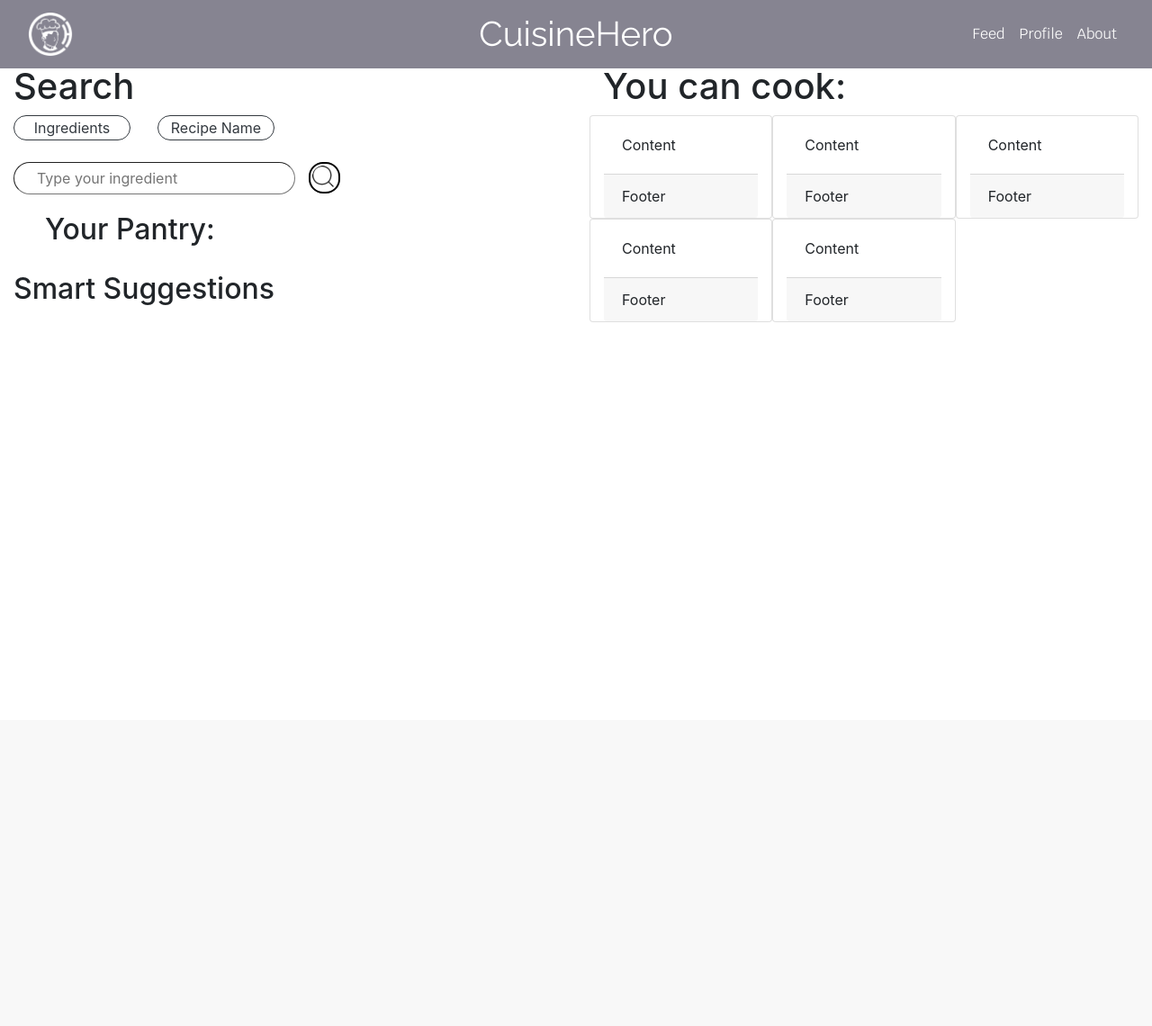
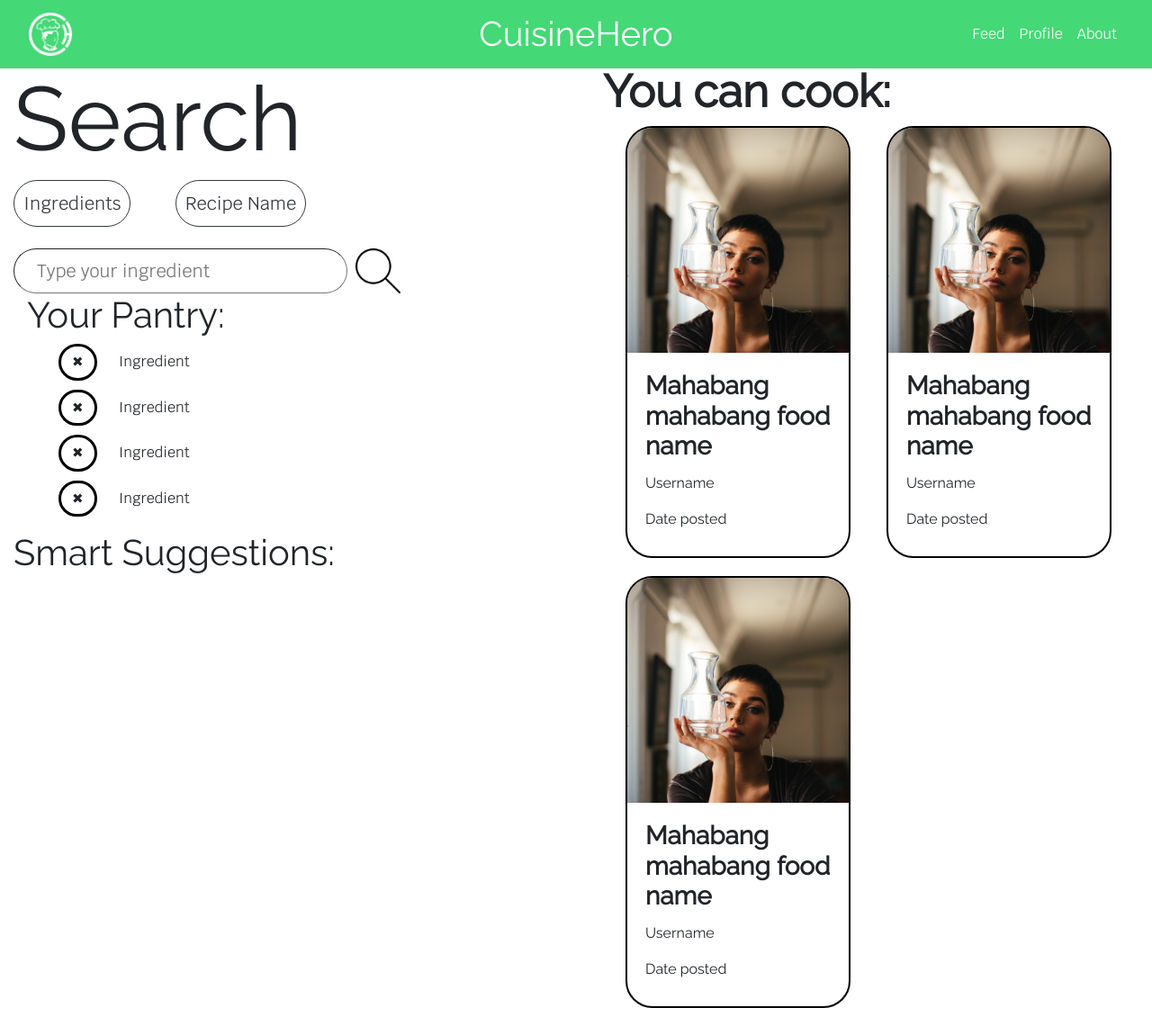
Before and after one commit to bryeyyy/CuisineHeroPHP, a PHP site: page /Search/search.php in a window 1280 px wide. Shown: the whole page at 90% size. Before the commit the page ends 358 px from the top, so only its background shows below. Run offline with PHP 8.4, Linux system fonts and the light colour scheme.

Commit message:
test
galing sa xampp

```diff
--- a/Search/search.php
+++ b/Search/search.php
@@ -1,6 +1,6 @@
 <!DOCTYPE html>
 <html lang="en">
-<title>CuisineHero |Search</title>
+<title>CuisineHero - Search</title>
 <meta charset="UTF-8">
 <meta name="viewport" content="width=device-width, initial-scale=1">
 <head>
@@ -42,15 +42,15 @@
 <!--Need pala ng 2 case dito, pag logged in or not sa feed and Profile pala?-->
 <br><br><br>
 <body>
-<div class="container-fluid">
+<div class="container-fluid" id="bodycontainer">
 <div class="row">
-<div class="col-12 col-md-6">
-<h1>Search</h1>
-<div class="row">
-<div class="col-12 col-md-3 d-none d-lg-block">
+<div class="col-12 col-md-6" id="searchtoolspane" >
+<h1 id="searchtitle">Search</h1>
+<div class="row btnrow">
+<div class="col-12 col-md-3 d-none d-lg-block" id="ingrbtn">
     <input type="button" class="btn ingr btn-outline-dark" value="Ingredients">
 </div>
-<div class="col-12 col-md-6 d-none d-lg-block">
+<div class="col-12 col-md-6 d-none d-lg-block"  id="recpbtn">
     <input type="button" class="btn recp btn-outline-dark" value="Recipe Name">
 </div>
 </div><br>
@@ -71,29 +71,53 @@
     <div class="col-12">
         <form action="" method="get" id="form">
             <div class="container-fluid">
-            <div class="row">
+            <div class="row  text-center" id="searchquery">
             <input type="text" class="col-10" name="Search" id="" placeholder="Type your ingredient">
-            <a class="col-2" href="#" onclick="document.getElementById('form').submit()"> <img class="searchbtn" src="search.png"></a>
-        </div></div>
+            <a class="col-2" href="#" onclick="document.getElementById('form').submit()" id="srchbtn"></a>
+        </div>
+    </div>
         </form>
     </div>
     <div class="col-12">
         <div class="container-fluid">
         <div class="row pantry">
-        <h2 class="col-10">Your Pantry:</h2>
+        <h2 class="col-10" id="yrpantry">Your Pantry:</h2>
             <button class="btn d-lg-none dpdown1 col-2" type="button" data-toggle="collapse" data-target="#collapseExample" aria-expanded="false" aria-controls="collapseExample">
                 <img src="down-arrow.png">
             </button>
             <div class="collapse d-lg-none" id="collapseExample">
-                test1<!--JQ + DB Here-->
+                <!--JQ + DB Here-->
+                <div class="pantryitems">
+                    <ul>
+                    <li id="pantrying"> <button type="button" class="btn delbtn" onClick ="delet()">&#10006;</button> Ingredient </li>
+                        <li id="pantrying">  <button type="button" class="btn delbtn" onClick ="delet()">&#10006;</button> Ingredient </li>
+                        <li id="pantrying"> <button type="button" class="btn delbtn" onClick ="delet()">&#10006;</button> Ingredient </li>
+                        <li id="pantrying"> <button type="button" class="btn delbtn" onClick ="delet()">&#10006;</button> Ingredient </li>
+                    </ul>
                 </div>
-        <!--JQ + DB Here-->
+            </div>
+        <!--JQ + DB Here, same sa pantryitems na nasa collapse-->
+        <div class="pantryitems d-none d-lg-block d-xl-block" id="pantryitems">
+                    <ul>
+
+                        <li id="pantrying"> <button type="button" class="btn delbtn" onClick ="delet()">&#10006;</button> Ingredient </li>
+                        <li id="pantrying">  <button type="button" class="btn delbtn" onClick ="delet()">&#10006;</button> Ingredient </li>
+                        <li id="pantrying"> <button type="button" class="btn delbtn" onClick ="delet()">&#10006;</button> Ingredient </li>
+                        <li id="pantrying"> <button type="button" class="btn delbtn" onClick ="delet()">&#10006;</button> Ingredient </li>
+                    </ul>
         </div>
     </div>
     </div>
-    <div class="col-12">
-        <h2>Smart Suggestions</h2>
+    </div>
+    <div class="col-12" id="smartsugg">
+        <h2>Smart Suggestions:</h2>
+        <div class="smartitems">
+            <div>
+                <ul>
                     <!--JQ + DB Here-->
+                </ul>
+            </div>
+        </div>
     </div>
 </div>
 <div class="collapse recp1" data-parent="#accordion">
@@ -102,7 +126,7 @@
             <div class="container-fluid">
             <div class="row">
             <input type="text" class="col-10" name="Search" id="" placeholder="Type the name of the Recipe">
-            <a class="col-2" href="#" onclick="document.getElementById('form').submit()"> <img class="searchbtn" src="search.png"></a>
+            <a class="col-2" href="#" onclick="document.getElementById('form').submit()" id="srchbtn"></a>
         </div></div>
         </form>
     </div>
@@ -110,37 +134,55 @@
 </div>
 </div>
 
-<div class="col-12 col-md-6">
+    <div class="col-12 col-md-6 d-flex justify-content-center" id="resultspane">
         <div class="container-fluid">
-    <h1>You can cook:</h1>
-    <div class="row">
-    <div class="card col-12 col-md-4">
-        <div class="card-body">Content</div>
-        <div class="card-footer">Footer</div>
+            <h1 id="youcancook" class="font-weight-bold">You can cook:</h1>
+                <div class="row" id="resultscard">
+                    <div class="card">
+                        <div class="imgcontainer">
+                            <img src="sample pic.jpg">
                         </div>
-    <div class="card col-12 col-md-4">
-        <div class="card-body">Content</div>
-        <div class="card-footer">Footer</div>
+                                <div class="card-body texts">
+                                        <h3 class="card-title font-weight-bold">Mahabang mahabang food name</h3>
+                                        <p class="card-text">Username</p>
+                                        <p class="card-text">Date posted</p>
                                 </div>
-    <div class="card col-12 col-md-4">
-        <div class="card-body">Content</div>
-        <div class="card-footer">Footer</div>
                 </div>
-    <div class="card col-12 col-md-4">
-        <div class="card-body">Content</div>
-        <div class="card-footer">Footer</div>
+                <div class="card">
+                        <div class="imgcontainer">
+                            <img src="sample pic.jpg">
                         </div>
-    <div class="card col-12 col-md-4">
-        <div class="card-body">Content</div>
-        <div class="card-footer">Footer</div>
+                                <div class="card-body texts">
+                                        <h3 class="card-title font-weight-bold">Mahabang mahabang food name</h3>
+                                        <p class="card-text">Username</p>
+                                        <p class="card-text">Date posted</p>
+                                </div>
+                </div>
+                <div class="card">
+                        <div class="imgcontainer">
+                            <img src="sample pic.jpg">
+                        </div>
+                                <div class="card-body texts">
+                                        <h3 class="card-title font-weight-bold">Mahabang mahabang food name</h3>
+                                        <p class="card-text">Username</p>
+                                        <p class="card-text">Date posted</p>
+                                </div>
                 </div>
             <!--Bali ung isang card i aappend nalang no need for conf-->
         </div>
     </div>
 </div>
-</div></div>
+</div>
+</div>
 </body>
 </html>
+<script>
+    var li = document.getElementById('pantrying');
+    function delet() {
+        li.remove();
+               //need mawala sa db, idk how eh HAHAHAH
+            }
+</script>
 <script>
     $(document).ready(function(){
     $(".select").html('Ingredients');
--- a/Search/style.css
+++ b/Search/style.css
@@ -1,3 +1,12 @@
+*{
+    margin: 0px;
+    padding: 0px;
+    box-sizing: border-box;
+    scroll-behavior: smooth;
+}
+.bodycontainer{
+    overflow: hidden;
+}
 .collapsibleNavbar{
     transition: ease 0.8s;
 }
@@ -6,7 +15,7 @@
     display: flex;
     flex-direction: row;
     flex-wrap: wrap;
-    background-color:rgba(15, 11, 37, 0.5);
+    background-color:rgba(41, 211, 98, 0.87);
     justify-content: space-between;
     width: 100%;
     min-height: 8vh;
@@ -38,20 +47,33 @@
     width: 50px;
     height: 50px;
 }
+#searchtoolspane{
+    overflow-y: auto;
+}
 input[type='button']{
     border-radius: 50px;
-    padding: 1px;
-    width: 130px;
+    padding: 10px;
+    width: max-content;
+    font-size: 20px;
+    transform: translate(0%, 0%);
+    font-family:'Krub';
+}
+
+#ingrbtn{
+    margin-right: 20px;
 }
 input[type='text']{
+    font-size: 20px;
     border-radius: 50px;
     padding: 5px;
-    width: 310px;
+    width: 400px;
     padding-left: 25px;
     border-width: 1px;
+    font-family:'Krub';
+    transform: translate(0%, 0%);
 }
 input[type='button']:hover,input[type='button']:focus,.navbar{
-    background-color: black;
+    background-color: rgb(58, 44, 44);
     color: white;
 }
 a.navlink{
@@ -70,23 +92,105 @@ a.navlink{
 }
 .select{
     position:relative;
+    font-family:'Krub';
 }
-a img.searchbtn{
-    width: 35px;
-    border: 2px solid black;
-    padding: 2px;
-    border-radius: 16px;
+.dropdown-menu a{
+    font-family:'Krub';
+}
+#searchquery{
+    position: relative;
+    height: 50px;
+}
+#srchbtn{
+    position: absolute;
+
+    height: 50px;
+    width: 50px;
+    left: 380px;
+    background-image: url("search.png");
+    background-position: center;
+    background-repeat: no-repeat;
+    background-size:cover;
+    transition: ease 0.5s;
+}
+#srchbtn:hover{
     background-color: white;
+    border-radius: 50px;
+    background-size: 80% 80%;
+    transition: ease 0.5s;
+    filter: invert(100%);
+}
+@media (max-width: 992px) {
+    #srchbtn{
+        left:350px;
+    }
 }
 div button.dpdown1 img{
     width: 35px;
 }
-
 .downarrow{
     transform:rotate(180deg);
     transition: ease-in-out 0.2s;
 }
+#searchtitle{
+    font-family: 'Raleway';
+    font-size: 100px;
+}
+@media (max-width: 992px) {
+    #searchtitle{
+        text-align: center;
+    }
+}
+#yrpantry{
+    font-family: 'Raleway';
+    font-size: 40px;
+}
+#pantryitems{
+    margin-left: 50px;
+}
+.pantryitems ul{
+    list-style: none;
+}
+.pantryitems li{
+    font-family:'Krub';
+    margin-bottom:10px;
+}
+#smartsugg{
+    font-family: 'Raleway';
 
-.pantry{
-    padding: 20px;
 }
+#smartsugg h2{
+    font-size: 40px;
+}
+.delbtn{
+    font-size: 15px;
+    border: solid black;
+    border-radius: 50px;
+    margin-right: 20px;
+}
+#youcancook{
+    font-family:'Raleway';
+    font-size: 50px;
+}
+.card{
+    align-items: center;
+    border: solid black 2px;
+    height: 480px;
+    width: 250px;
+    margin-left: 40px;
+    margin-bottom: 20px;
+    display: flex;
+    overflow:hidden;
+    border-radius: 30px;
+}
+.imgcontainer{
+    width: 250px;
+    height:250px;
+}
+.imgcontainer img{
+    max-height: 100%;
+    max-height: 100%;
+}
+.texts{
+    font-family: 'Raleway';
+}
```
Also changed, not shown: Search/sample pic.jpg (added). Lines whose indentation alone changed are shown as unchanged.
